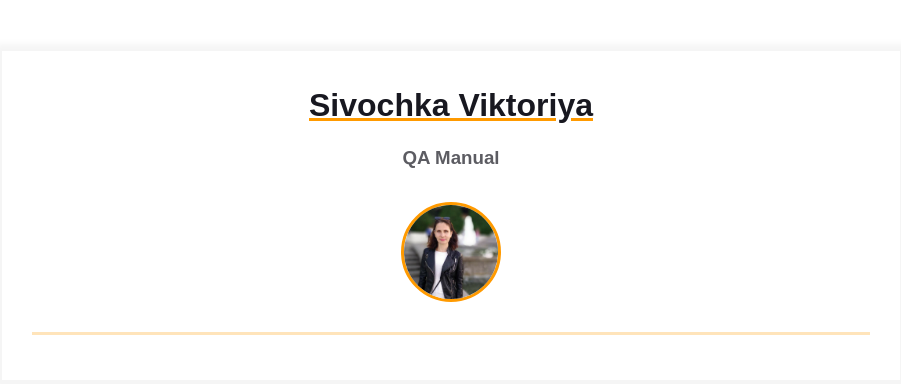
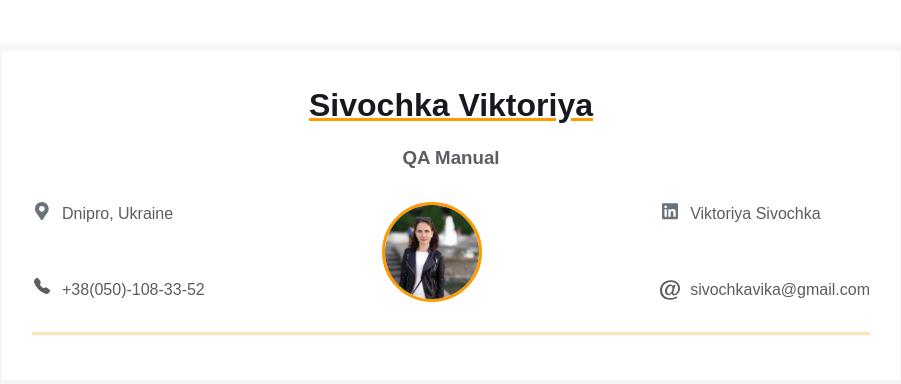
Before and after one commit to sivochkavika/homepage, a plain HTML site: page index.html in a window 1280 px wide. Shown: the whole page, without its empty margins (189-1090 px from the left). Drawn offline with Linux system fonts and the light colour scheme.

Commit message:
Add contact info

```diff
--- a/index.html
+++ b/index.html
@@ -15,13 +15,53 @@
 	        <h3 class="contact-info__sub-header">QA Manual</h3>
 
 	        <div class="contact_info_container fh">
-	          <div class="contact-info__block"></div>
+	          <div class="contact-info__block">
+				<a href="https://goo.gl/maps/EiZJhvvFMjS5tkou6" rel="author" class="contact-info__item">
+				  <div class="contact-info__item-icon-wrapper">
+				    <svg class="contact-info__item-icon" xmlns="http://www.w3.org/2000/svg" viewBox="0 0 384 512">
+				      <path
+				        d="M172.268 501.67C26.97 291.031 0 269.413 0 192 0 85.961 85.961 0 192 0s192 85.961 192 192c0 77.413-26.97 99.031-172.268 309.67-9.535 13.774-29.93 13.773-39.464 0zM192 272c44.183 0 80-35.817 80-80s-35.817-80-80-80-80 35.817-80 80 35.817 80 80 80z">
+				      </path>
+				    </svg>
+				    </div>
+				    <span>Dnipro, Ukraine</span>
+				</a>
+
+				<a href="" rel="author" class="contact-info__item">
+				  <div class="contact-info__item-icon-wrapper">
+				    <svg xmlns="http://www.w3.org/2000/svg" width="16" height="16" fill="currentColor" class="bi bi-telephone-fill" viewBox="0 0 16 16"> <path fill-rule="evenodd" d="M1.885.511a1.745 1.745 0 0 1 2.61.163L6.29 2.98c.329.423.445.974.315 1.494l-.547 2.19a.678.678 0 0 0 .178.643l2.457 2.457a.678.678 0 0 0 .644.178l2.189-.547a1.745 1.745 0 0 1 1.494.315l2.306 1.794c.829.645.905 1.87.163 2.611l-1.034 1.034c-.74.74-1.846 1.065-2.877.702a18.634 18.634 0 0 1-7.01-4.42 18.634 18.634 0 0 1-4.42-7.009c-.362-1.03-.037-2.137.703-2.877L1.885.511z"/> </svg>
+				    </div>
+				    <span>+38(050)-108-33-52</span>
+				</a>
+
+	          </div>
 
 	          <div class="contact-info__block contact-info__block--center">
 	            <img class="contact-info__avatar" src="assets/avatar.png" alt="Avatar">
 	          </div>
 
-	          <div class="contact-info__block"></div>
+	          <div class="contact-info__block">
+
+					<a href="https://www.linkedin.com/in/viktoriya-sivochka-951253256" rel="author" class="contact-info__item">
+					  <div class="contact-info__item-icon-wrapper">
+					    <svg class="contact-info__item-icon" xmlns="http://www.w3.org/2000/svg" viewBox="0 0 448 512">
+					      <path
+					        d="M416 32H31.9C14.3 32 0 46.5 0 64.3v383.4C0 465.5 14.3 480 31.9 480H416c17.6 0 32-14.5 32-32.3V64.3c0-17.8-14.4-32.3-32-32.3zM135.4 416H69V202.2h66.5V416zm-33.2-243c-21.3 0-38.5-17.3-38.5-38.5S80.9 96 102.2 96c21.2 0 38.5 17.3 38.5 38.5 0 21.3-17.2 38.5-38.5 38.5zm282.1 243h-66.4V312c0-24.8-.5-56.7-34.5-56.7-34.6 0-39.9 27-39.9 54.9V416h-66.4V202.2h63.7v29.2h.9c8.9-16.8 30.6-34.5 62.9-34.5 67.2 0 79.7 44.3 79.7 101.9V416z">
+					      </path>
+					    </svg>
+					  </div>
+					  <span>Viktoriya Sivochka</span>
+					</a>
+
+
+					<a href="" rel="author" class="contact-info__item">
+					  <div class="contact-info__item-icon-wrapper">
+					    <svg xmlns="http://www.w3.org/2000/svg" width="24" height="24" fill="currentColor" viewBox="0 0 24 24"><path d="M12.042 23.648c-7.813 0-12.042-4.876-12.042-11.171 0-6.727 4.762-12.125 13.276-12.125 6.214 0 10.724 4.038 10.724 9.601 0 8.712-10.33 11.012-9.812 6.042-.71 1.108-1.854 2.354-4.053 2.354-2.516 0-4.08-1.842-4.08-4.807 0-4.444 2.921-8.199 6.379-8.199 1.659 0 2.8.876 3.277 2.221l.464-1.632h2.338c-.244.832-2.321 8.527-2.321 8.527-.648 2.666 1.35 2.713 3.122 1.297 3.329-2.58 3.501-9.327-.998-12.141-4.821-2.891-15.795-1.102-15.795 8.693 0 5.611 3.95 9.381 9.829 9.381 3.436 0 5.542-.93 7.295-1.948l1.177 1.698c-1.711.966-4.461 2.209-8.78 2.209zm-2.344-14.305c-.715 1.34-1.177 3.076-1.177 4.424 0 3.61 3.522 3.633 5.252.239.712-1.394 1.171-3.171 1.171-4.529 0-2.917-3.495-3.434-5.246-.134z"/></svg>
+					  </div>
+					  <span>sivochkavika@gmail.com</span>
+					</a>
+
+	          </div>
 	        </div>
 	      </div>
 	    </div>
```
